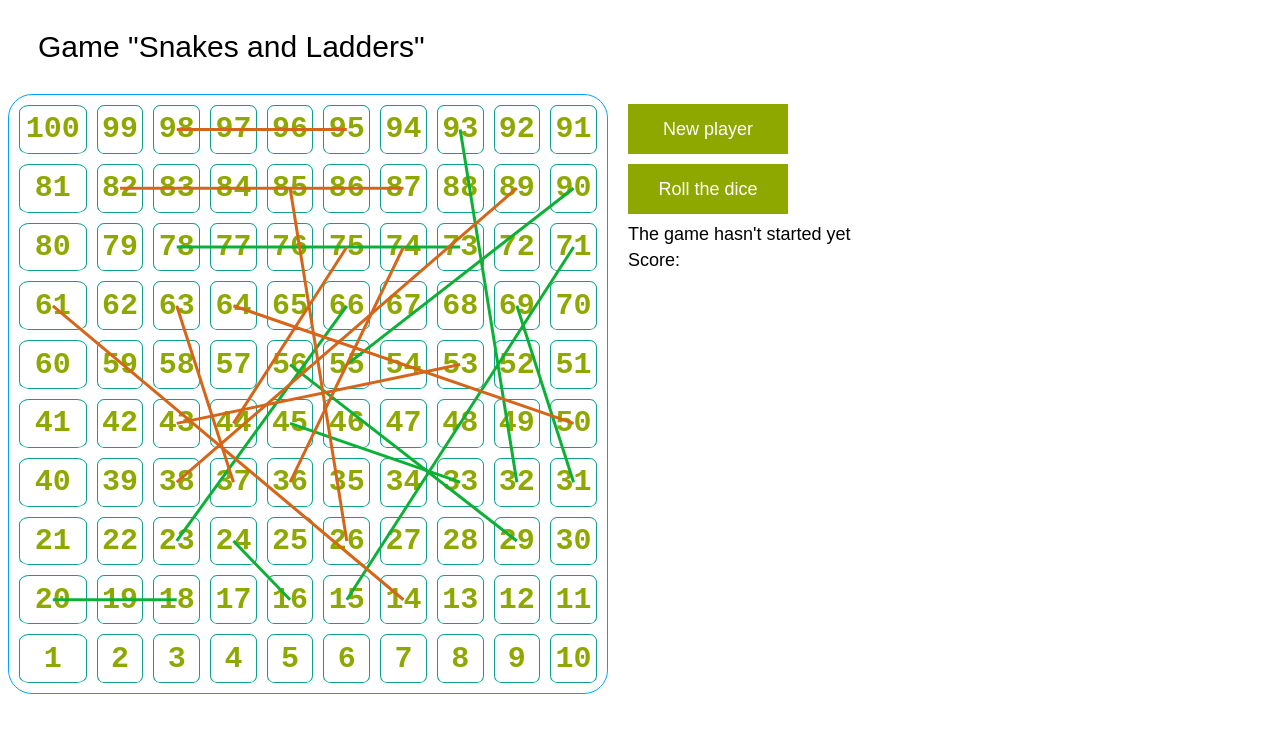
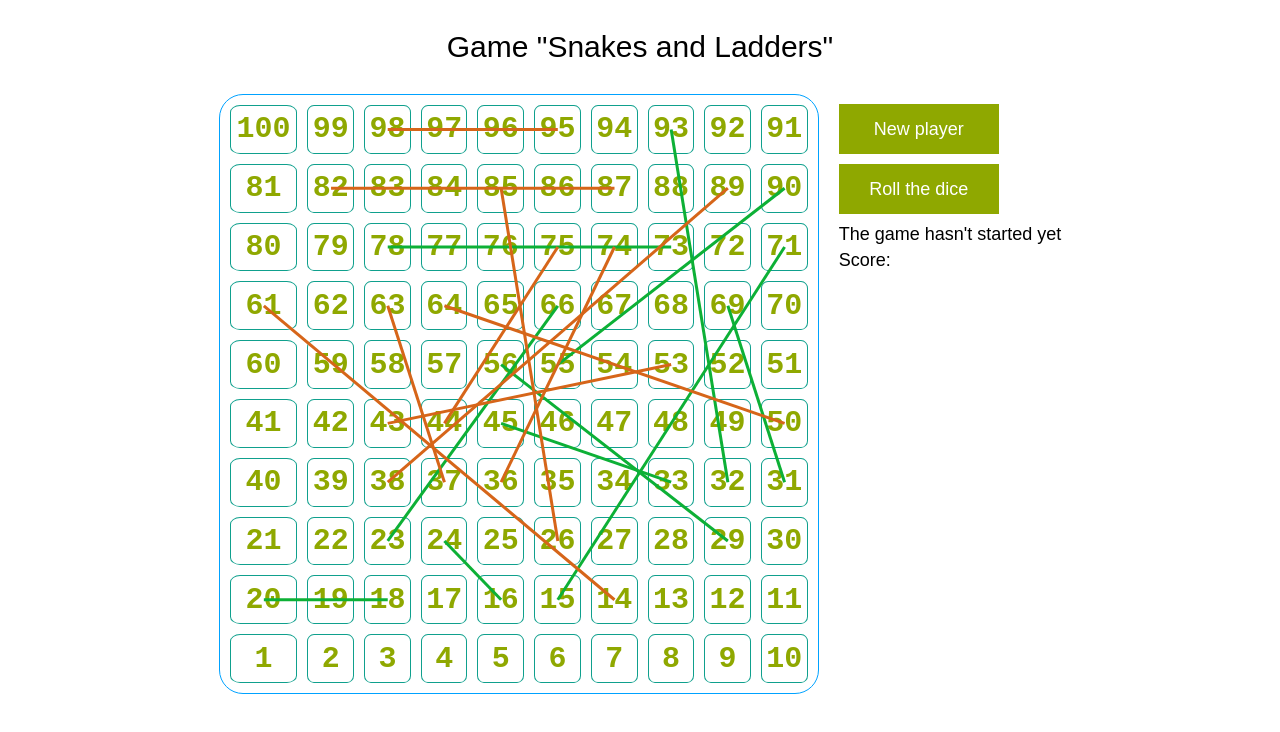
Before and after one commit to yaryna-bashchak/snakes-and-ladders, a plain HTML site: page index.html in a window 1280 px wide. Drawn offline with Linux system fonts and the light colour scheme.

Commit message:
align elements to the center; fix canvas position

```diff
--- a/JavaScript/game.js
+++ b/JavaScript/game.js
@@ -8,7 +8,7 @@ const lastEvent = document.getElementById('last-event');
 const winner = document.getElementById('winner');
 const info = document.getElementById('info');
 const playersListDiv = document.getElementById('list-of-players');
-const tablePosition = table.getBoundingClientRect();
+let tablePosition = table.getBoundingClientRect();
 const ctx = canvas.getContext('2d');
 
 //table creation
@@ -35,7 +35,13 @@ const createTable = (width, height) => {
   }
 };
 
+//canvas position
 
+const fixCanvasPosition = () => {
+  tablePosition = table.getBoundingClientRect();
+  canvas.style.left = `${tablePosition.left}px`;
+  canvas.style.top = `${tablePosition.top}px`;
+};
 
 //calculate cell centers
 
@@ -53,8 +59,6 @@ const calcCellCenters = size => {
   }
   return obj;
 };
-
-
 
 const random = (min, max) => Math.floor(Math.random() * (max - min + 1)) + min;
 
@@ -182,6 +186,7 @@ snakes.generate = ladders.generate.bind(snakes);
 //draw the starting field
 
 createTable(tableWidth, tableHeight);
+fixCanvasPosition();
 const cells = calcCellCenters(tableSize);
 ladders.generate(nLadders, tableSize, cells);
 snakes.generate(nSnakes, tableSize, cells);
@@ -202,6 +207,7 @@ const rollDice = () => {
   counters[queue].carry(ladders);
   counters[queue].carry(snakes);
   counters[queue].note(points, scoreItems);
+  fixCanvasPosition();
   ladders.draw(ctx, cells);
   snakes.draw(ctx, cells);
   for (const counter of counters) counter.draw();
@@ -270,3 +276,5 @@ buttonNewPlayer.onclick = () => {
 };
 
 buttonDice.onclick = noPlayer;
+
+window.onresize = fixCanvasPosition;
--- a/style.css
+++ b/style.css
@@ -2,7 +2,7 @@ h1 {
   font-family: Arial, Helvetica, sans-serif;
   font-size: 30px;
   font-weight: normal;
-  text-align: left;
+  text-align: center;
   margin: 30px;
 }
 
@@ -29,6 +29,7 @@ canvas {
 #play-space {
   display: grid;
   grid-template-columns: 620px auto;
+  justify-content: center;
 }
 
 p {
```
